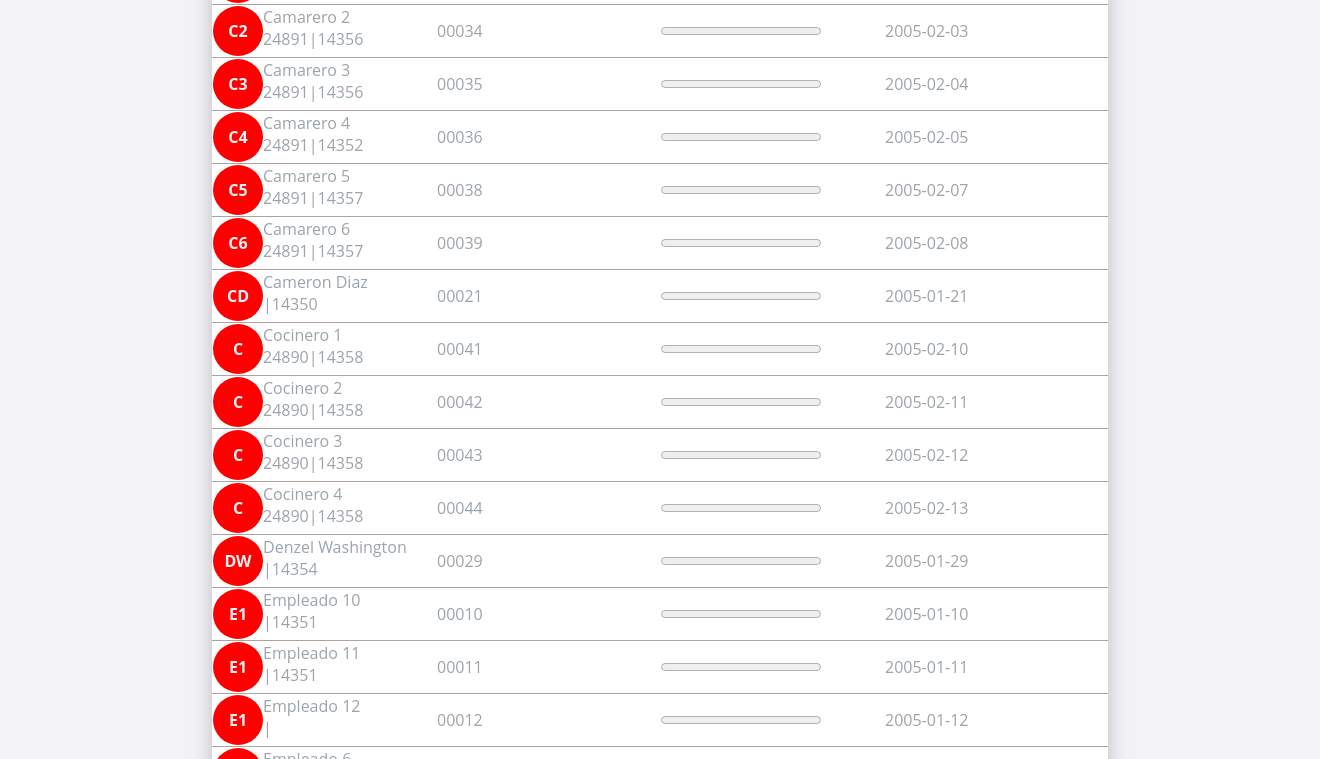
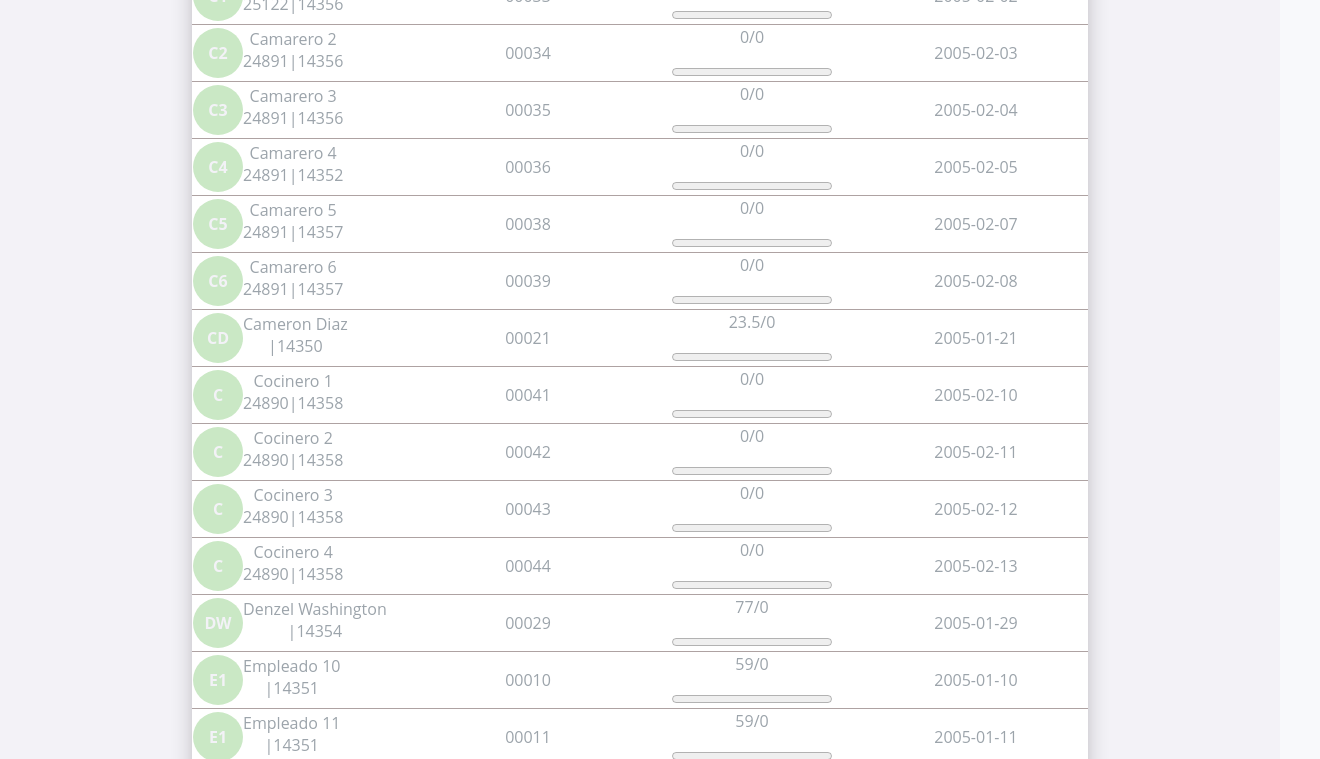
Before and after one commit to MiguelBCN/Woffu-test, a plain HTML site: page index.html in a window 1280 px wide. Shown: the part 421-1180 px from the top of the page, 1320 px wide, since content can reach past the window. Drawn offline with nearby package versions, Linux system fonts and the light colour scheme.

Commit message:
Added progress bar
La barra necesita mejorar usabilidad tiene un bug que solo carga cuando UsedDays no es 0

```diff
--- a/index.html
+++ b/index.html
@@ -61,8 +61,9 @@
             <!-- UserKey -->
             <td>{{ empleado.UserKey }}</td>
             <!-- UsedDays(blue bar),Avaible Days(grey bar) -->
-            <td>
-                <progress class="barraVacaciones" :value="empleado.UsedDays" :max="empleado.AvailableDays">
+            <td> <div><p>{{empleado.AvailableDays}}/{{empleado.UsedDays}}</p></div>
+                <progress class="barraVacaciones" :value="(((empleado.UsedDays*100)/(empleado.AvailableDays|1))?100-((empleado.UsedDays*100)/(empleado.AvailableDays|1)):0-((empleado.UsedDays*100)/(empleado.AvailableDays|1)))" :max="100">
+
             </td>
             <!-- “EmployeeStartDate” -->
             <td>{{ empleado.EmployeeStartDate }}</td>
--- a/scss/style.scss
+++ b/scss/style.scss
@@ -5,6 +5,7 @@
   background: $deepBlue;
   align-items: center;
   display: flex;
+  width: 100%;
   justify-content: center;
   align-content: center;
   box-shadow: 1px 15px 24px -7px rgba(145, 139, 145, 1);
@@ -20,7 +21,7 @@
 }
 //Aqui comienza el cuerpo y la tabla
 #cuerpo-woffu {
-  padding: 20px;
+  padding: 20px 0;
   width: 100%;
   background-color: #f3f2f7;
 }
@@ -78,12 +79,15 @@
   tr {
     width: 100%;
     border-bottom: rgba(145, 128, 128, 0.733) solid 1px;
+    align-items: center;
     &:first-child {
       background: $offWhiteDarken;
     }
   }
   td {
     width: (100% /4);
+    text-align: center;
+    align-items: center;
   }
 }
 .displayFlexRow {
@@ -97,7 +101,7 @@
   align-content: center;
   justify-content: center;
   align-items: center;
-  background: red;
+  background: $randomColor;
   span {
     display: none;
     color: $offWhite;
--- a/scss/variables.scss
+++ b/scss/variables.scss
@@ -6,6 +6,7 @@ $offWhite: #f3f2f7;
 $offWhiteDarken: #d5d6da;
 $strongYellow: #d1ff05, #038d03, #c90f0f, #38038d;
 $key: random(length($strongYellow));
+$randomColor: rgb(random(255), random(255), random(255));
 
 //SIZES
 $avatarSize: 50px;
--- a/src/index.js
+++ b/src/index.js
@@ -22,11 +22,13 @@ var app = new Vue({
       for (let x of empleados) {
         //Mejoro el formato de presentacion de la fecha
         x.EmployeeStartDate = x.EmployeeStartDate.substring(0, 10);
-        //
+        //Añado un atributo extra para las iniciales
         x.Iniciales = x.FirstName.substring(0, 1) + x.LastName.substring(0, 1);
+        //Esto arreglara si algun url es null
         if (!x.ImageURL) {
           x.ImageURL = "";
         }
+        console.log(`Dias libres${x.AvailableDays} de ${x.UsedDays}`);
       }
       return empleados;
     }
```
Also changed, not shown: css/style.css.
